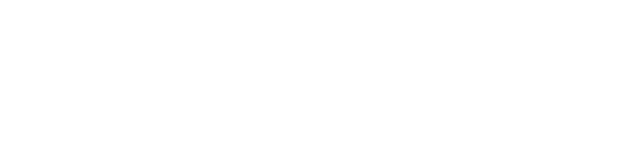
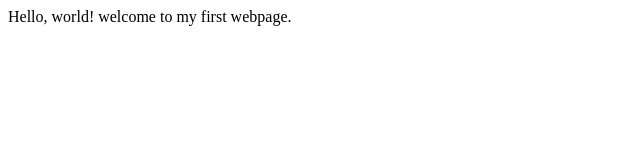
Before and after one commit to lilian94-hub/my-first-webpage, a plain HTML site: page my-first-webpage.html in a window 1280 px wide. Shown: the whole page, without its empty margins (0-640 px from the left). Drawn offline with Linux system fonts and the light colour scheme.

```diff
--- a/my-first-webpage.html
+++ b/my-first-webpage.html
@@ -2,10 +2,11 @@
 <html lang="en">
 <head>
     <meta charset="UTF-8">
-    <meta name="viewport" content="width=device-width, initial-scale=1.0">
+    <meta name="viewport" content="width=, initial-scale=1.0">
     <title>Document</title>
 </head>
 <body>
-
+    Hello, world!
+    welcome to my first webpage.
 </body>
 </html>
```
